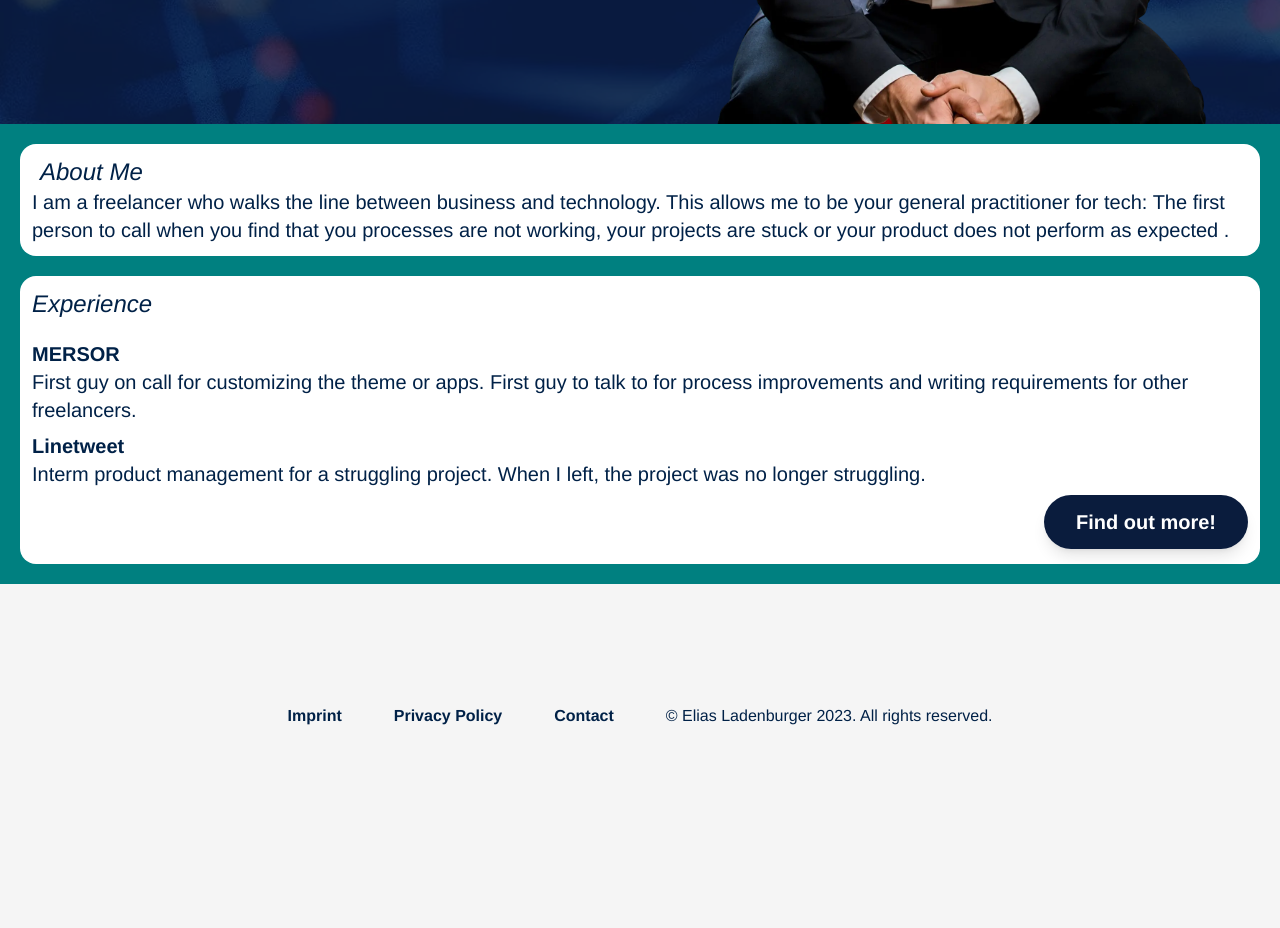
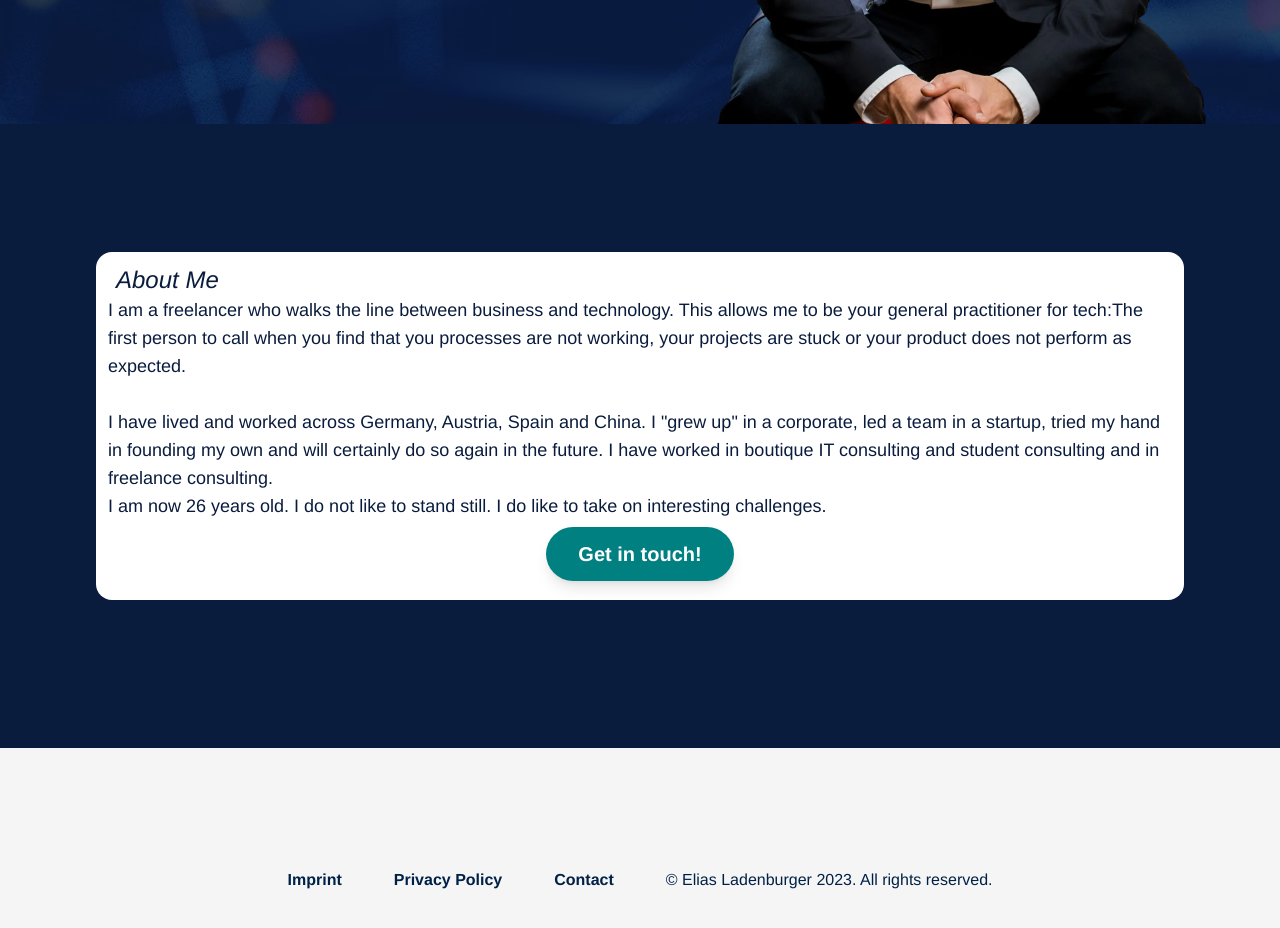
Before and after one commit to Elias-Ladenburger/Website, a SvelteKit app: page / in a window 1280 px wide. Shown: the part 580-1508 px from the top of the page. Before the commit the page ends 1380 px from the top, so only its background shows below. Built offline with nearby package versions, Linux system fonts and the light colour scheme.

Commit message:
Version 1.0 is live!

```diff
--- a/src/routes/+page.svelte
+++ b/src/routes/+page.svelte
@@ -5,10 +5,10 @@
 
 <div class="bg-abstractBG">
   <div
-    class="md:grid md:grid-cols-2 gap-2 text-lg text-white text-left spacing-y-5 md:spacing-0 items-center  bg-navy bg-opacity-80"
+    class="md:grid md:grid-cols-2 gap-2 text-lg text-white text-left spacing-y-5 md:spacing-0 items-center bg-navy bg-opacity-80"
   >
     <Hero
-      heroTitle="The <em class='bg-teal text-primary hover:bg-yellow hover:text-navy'>general practitioner</em> for tech projects."
+      heroTitle="The <em class='bg-teal text-primary hover:text-navy'>general practitioner</em> for your tech projects."
       heroSubtitle="Problem Solving. Process Improvement. Product Development."
     >
       <Button label="Lean more!" link="#about" />
@@ -21,45 +21,33 @@
   </div>
 </div>
 
-<section id="about" class="p-5 bg-teal text-primary">
-  <div class="p-3 bg-primary text-primaryContrast rounded-2xl mb-5">
+<section id="about" class="py-32 md:px-24 bg-navy text-primary">
+  <div class="p-3 bg-primary text-navy rounded-2xl mb-5">
     <h2 class="text-2xl self-start">
       <em class="mx-2">About Me</em>
     </h2>
-    <p class="text-xl self-center">
-      I am a freelancer who walks the line between business and technology. This
-      allows me to be your general practitioner for tech: <b
-        class="font-normal"
-        >The first person to call when you find that you processes are not
-        working, your projects are stuck or your product does not perform as
-        expected
-      </b>.
-    </p>
-  </div>
-
-  <div class="p-3 bg-primary text-primaryContrast rounded-2xl">
-    <h2 class="text-2xl">
-      <em class="">Experience</em>
-    </h2>
-    <ul class="my-5 space-y-2">
-      <li>
-        <h3 class="text-xl font-bold">MERSOR</h3>
-        <p class="text-xl">
-          First guy on call for customizing the theme or apps. First guy to talk
-          to for process improvements and writing requirements for other
-          freelancers.
-        </p>
-      </li>
-      <li>
-        <h3 class="text-xl font-bold">Linetweet</h3>
-        <p class="text-xl">
-          Interm product management for a struggling project. When I left, the
-          project was no longer struggling.
-        </p>
-      </li>
-    </ul>
-    <div class="my-4 text-center self-end justify-self-end end-">
-      <Button label="Find out more!" bgColor="bg-navy" />
+    <div class="text-lg self-center">
+      <p>
+        I am a freelancer who walks the line between business and technology.
+        This allows me to be your general practitioner for tech:The first person
+        to call when you find that you processes are not working, your projects
+        are stuck or your product does not perform as expected. <br /><br />
+      </p>
+      <p>
+        I have lived and worked across Germany, Austria, Spain and China. I
+        "grew up" in a corporate, led a team in a startup, tried my hand in
+        founding my own and will certainly do so again in the future. I have
+        worked in boutique IT consulting and student consulting and in freelance
+        consulting.
+        <br />
+      </p>
+      <p>
+        I am now 26 years old. I do not like to stand still. I do like to take
+        on interesting challenges.
+      </p>
+    </div>
+    <div class="text-center my-5">
+      <Button label="Get in touch!" link="/contact" />
     </div>
   </div>
 </section>
--- a/src/routes/imprint/+page.svelte
+++ b/src/routes/imprint/+page.svelte
@@ -5,7 +5,7 @@
 
 <div id="imprint" class="mx-5 text-sm">
     <section id="imprint-header" class="">
-        <h1 class="text-2xl my-5">
+        <h1 class="text-2xl pt-8">
             Imprint
         </h1>
         <h2 class="text-xl my-5">
--- a/static/css/main.css
+++ b/static/css/main.css
@@ -624,6 +624,22 @@ video {
   margin-right: 1.25rem;
 }
 
+.mt-20 {
+  margin-top: 5rem;
+}
+
+.mt-5 {
+  margin-top: 1.25rem;
+}
+
+.mt-10 {
+  margin-top: 2.5rem;
+}
+
+.mb-2 {
+  margin-bottom: 0.5rem;
+}
+
 .inline-block {
   display: inline-block;
 }
@@ -753,10 +769,6 @@ video {
   --tw-bg-opacity: 0.8;
 }
 
-.bg-\[url\(\.\.\/img\/bgWorld\.webp\)\] {
-  background-image: url(../img/bgWorld.webp);
-}
-
 .bg-abstractBG {
   background-image: url('../img/Backgroundimage.webp');
 }
@@ -767,6 +779,14 @@ video {
 
 .p-5 {
   padding: 1.25rem;
+}
+
+.p-24 {
+  padding: 6rem;
+}
+
+.p-32 {
+  padding: 8rem;
 }
 
 .px-10 {
@@ -819,12 +839,29 @@ video {
   padding-bottom: 1.25rem;
 }
 
+.py-32 {
+  padding-top: 8rem;
+  padding-bottom: 8rem;
+}
+
 .pb-1 {
   padding-bottom: 0.25rem;
 }
 
 .pt-5 {
   padding-top: 1.25rem;
+}
+
+.pt-32 {
+  padding-top: 8rem;
+}
+
+.pt-10 {
+  padding-top: 2.5rem;
+}
+
+.pt-8 {
+  padding-top: 2rem;
 }
 
 .text-left {
@@ -899,6 +936,11 @@ video {
 .text-white {
   --tw-text-opacity: 1;
   color: rgb(245 245 245 / var(--tw-text-opacity));
+}
+
+.text-navy {
+  --tw-text-opacity: 1;
+  color: rgb(10 28 61 / var(--tw-text-opacity));
 }
 
 .underline {
@@ -981,6 +1023,11 @@ video {
     margin-bottom: 3rem;
   }
 
+  .md\:my-14 {
+    margin-top: 3.5rem;
+    margin-bottom: 3.5rem;
+  }
+
   .md\:mb-12 {
     margin-bottom: 3rem;
   }
@@ -991,6 +1038,10 @@ video {
 
   .md\:ml-0 {
     margin-left: 0px;
+  }
+
+  .md\:mt-20 {
+    margin-top: 5rem;
   }
 
   .md\:flex {
@@ -1046,6 +1097,11 @@ video {
     padding-bottom: 4rem;
   }
 
+  .md\:px-24 {
+    padding-left: 6rem;
+    padding-right: 6rem;
+  }
+
   .md\:pb-0 {
     padding-bottom: 0px;
   }
```
Also changed, not shown: src/routes/privacy/+page.svelte (+16 -17 lines).
